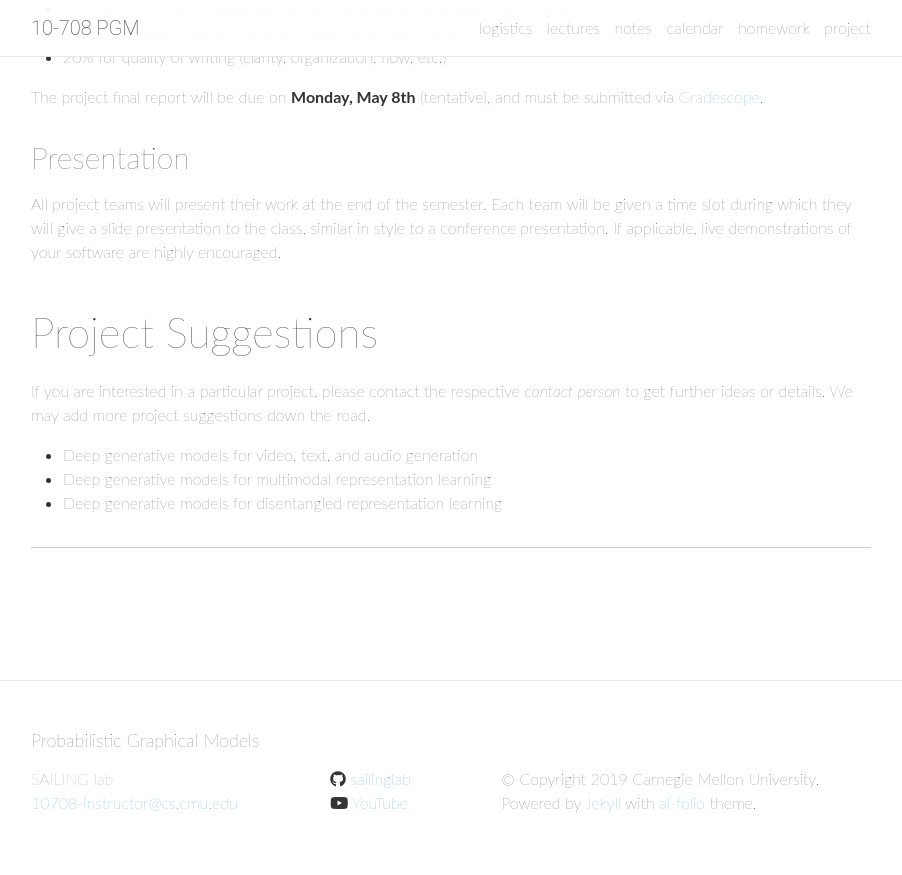
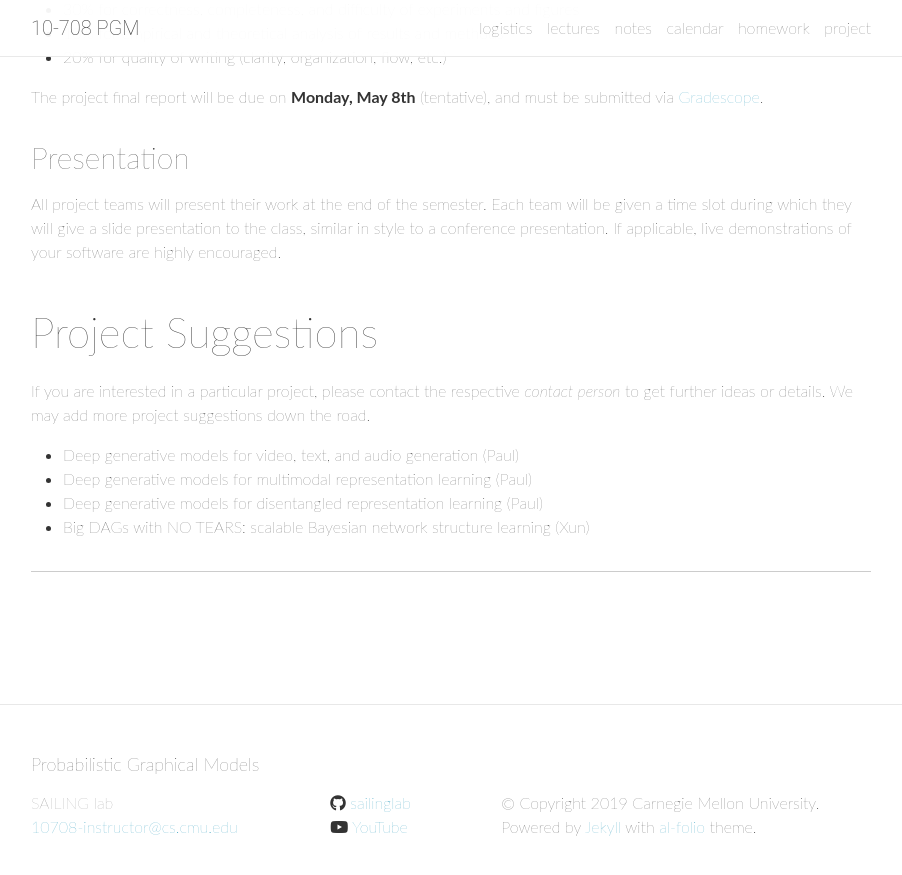
Before and after one commit to sailinglab/pgm-spring-2019, a Jekyll site: the page built from _pages/project.md, in a window 1280 px wide and 900 px high, scrolled down 2039 px. Shown: the top 875 px of the window, without its empty margins (189-1091 px from the left). Built offline with Jekyll 4.4.1, drawn with Linux system fonts in a browser that asks for light colours; nearby versions of some CDN libraries; comment, search, counter and statistics services are not loaded.

Commit message:
Update project.md

```diff
--- a/_pages/project.md
+++ b/_pages/project.md
@@ -99,8 +99,9 @@ If applicable, live demonstrations of your software are highly encouraged.
 If you are interested in a particular project, please contact the respective *contact person* to get further ideas or details.
 We may add more project suggestions down the road.
 
-- Deep generative models for video, text, and audio generation
-- Deep generative models for multimodal representation learning
-- Deep generative models for disentangled representation learning
+- Deep generative models for video, text, and audio generation (Paul)
+- Deep generative models for multimodal representation learning (Paul)
+- Deep generative models for disentangled representation learning (Paul)
+- Big DAGs with NO TEARS: scalable Bayesian network structure learning (Xun)
 
 ***
```
